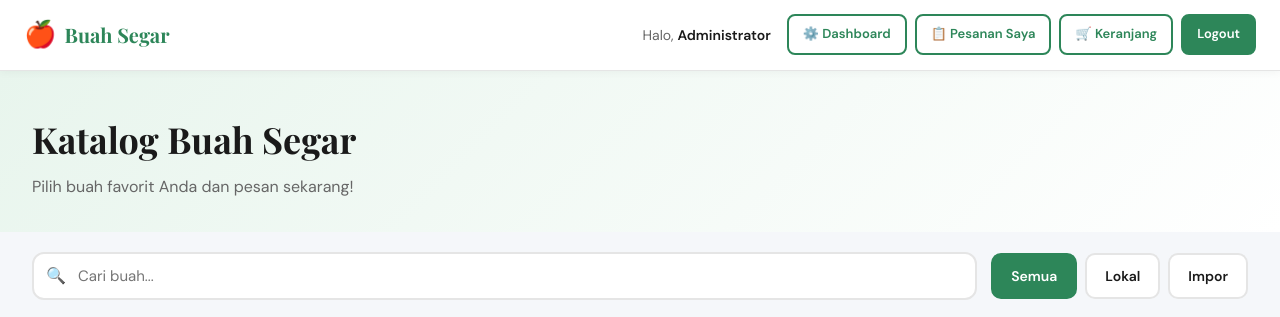
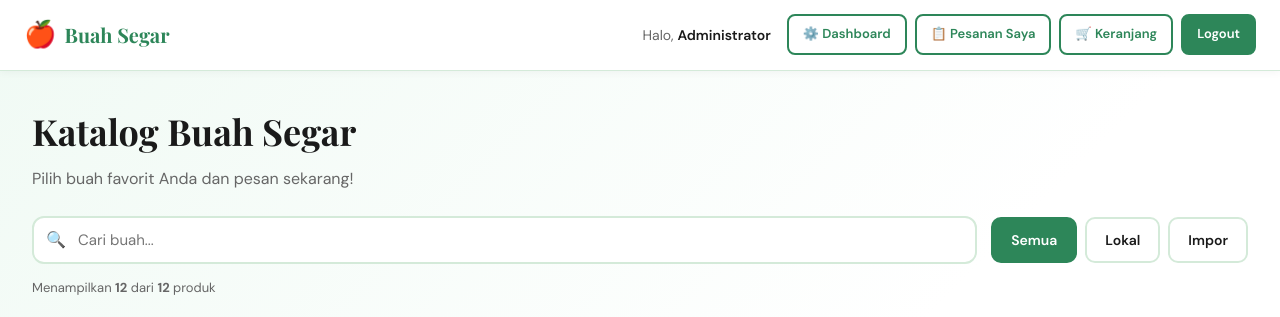
Before and after one commit to MuadzBelajar/project.E-commerce-buah, a PHP site: page /pages/catalog.php in a window 1280 px wide. Shown: the top 317 px of the page. Run offline with PHP 8.4, Linux system fonts and the light colour scheme; a user stored in the database is signed in; data comes from the database, SQL or seed files in the repository.

Commit message:
Add files via upload

```diff
--- a/project.E-commerce-buah/pages/catalog.php
+++ b/project.E-commerce-buah/pages/catalog.php
@@ -53,13 +53,19 @@ try { $products = fetchAll($sql, $params); } catch (Exception $e) { $products =
 :root {
     --primary:#2D8659; --primary-dark:#1F5F3F; --primary-light:#E8F5ED;
     --secondary:#FF8C42; --text:#1A1A1A; --text-light:#666; --text-lighter:#999;
-    --bg:#fff; --bg-alt:#F5F7FA; --border:#E5E5E5; --error:#DC2626; --success:#16A34A;
+    --bg:#ffffff; --bg-alt:#f0faf4; --border:#d4ead9; --error:#DC2626; --success:#16A34A;
     --font-display:'Playfair Display',serif; --font-body:'DM Sans',sans-serif;
     --shadow-sm:0 2px 8px rgba(0,0,0,.04); --shadow-md:0 4px 16px rgba(0,0,0,.08);
     --shadow-lg:0 8px 32px rgba(0,0,0,.12); --t:280ms cubic-bezier(.4,0,.2,1);
 }
 *,*::before,*::after{margin:0;padding:0;box-sizing:border-box}
-body{font-family:var(--font-body);background:var(--bg-alt);color:var(--text);line-height:1.6}
+body{
+    font-family:var(--font-body);
+    background: linear-gradient(135deg, #f0faf4 0%, #fff 60%);
+    background-attachment: fixed;
+    color:var(--text);
+    line-height:1.6
+}
 .container{max-width:1280px;margin:0 auto;padding:0 2rem}
 
 /* NAVBAR */
@@ -99,13 +105,24 @@ body{font-family:var(--font-body);background:var(--bg-alt);color:var(--text);lin
 .mobile-menu .m-user{padding:.75rem 1rem .5rem;font-size:.8125rem;color:var(--text-light);border-bottom:1px solid var(--border);margin-bottom:.25rem}
 .mobile-menu .m-user strong{color:var(--text);display:block;font-size:.9rem}
 
-/* PAGE HEADER */
-.page-header{padding:2.5rem 0 2rem;background:linear-gradient(135deg,var(--primary-light) 0%,#fff 100%)}
-.page-title{font-family:var(--font-display);font-size:2.25rem;font-weight:700;color:var(--text);margin-bottom:.375rem}
-.page-subtitle{font-size:1rem;color:var(--text-light)}
+/* JUDUL HALAMAN - LANGSUNG DALAM CONTAINER */
+.catalog-title {
+    padding: 2rem 0 0.5rem 0;
+}
+.catalog-title h1 {
+    font-family: var(--font-display);
+    font-size: 2.25rem;
+    font-weight: 700;
+    color: var(--text);
+    margin-bottom: 0.375rem;
+}
+.catalog-title p {
+    font-size: 1rem;
+    color: var(--text-light);
+}
 
 /* TOOLBAR */
-.toolbar{padding:1.25rem 0;display:flex;gap:.875rem;flex-wrap:wrap;align-items:center}
+.toolbar{padding:1rem 0 1.25rem;display:flex;gap:.875rem;flex-wrap:wrap;align-items:center}
 .search-box{flex:1;min-width:200px;position:relative}
 .search-input{width:100%;padding:.75rem 1rem .75rem 2.75rem;border:2px solid var(--border);border-radius:12px;font-size:.9375rem;font-family:var(--font-body);transition:var(--t);background:#fff}
 .search-input:focus{outline:none;border-color:var(--primary);box-shadow:0 0 0 3px rgba(45,134,89,.1)}
@@ -117,7 +134,7 @@ body{font-family:var(--font-body);background:var(--bg-alt);color:var(--text);lin
 .product-count{font-size:.8125rem;color:var(--text-light);width:100%}
 
 /* PRODUCTS GRID — desktop */
-.products-section{padding:1.5rem 0 4rem}
+.products-section{padding:0 0 4rem}
 .products-grid{display:grid;grid-template-columns:repeat(auto-fill,minmax(260px,1fr));gap:1.5rem}
 
 /* PRODUCT CARD */
@@ -201,9 +218,10 @@ body{font-family:var(--font-body);background:var(--bg-alt);color:var(--text);lin
     /* Swap navbar: hide desktop, show mobile */
     .nav-desktop{display:none}
     .nav-mobile{display:flex}
-    .page-header{padding:1.5rem 0 1.25rem}
-    .page-title{font-size:1.5rem}.page-subtitle{font-size:.875rem}
-    .toolbar{padding:1rem 0;gap:.625rem}
+    .catalog-title{padding:1rem 0 0.25rem 0}
+    .catalog-title h1{font-size:1.5rem}
+    .catalog-title p{font-size:.875rem}
+    .toolbar{padding:0.5rem 0 1rem;gap:.625rem}
     .search-box{min-width:0;width:100%;flex:none}
     .filter-group{gap:.5rem;width:100%}
     .filter-btn{padding:.5rem .875rem;font-size:.8125rem;flex:1;text-align:center;justify-content:center}
@@ -260,7 +278,7 @@ body{font-family:var(--font-body);background:var(--bg-alt);color:var(--text);lin
       <span class="logo-text">Buah Segar</span>
     </a>
 
-    <!-- DESKTOP: semua tombol tampil -->
+    <!-- DESKTOP -->
     <div class="nav-desktop">
       <span class="nav-greeting">Halo, <strong><?php echo htmlspecialchars($user['nama_lengkap']); ?></strong></span>
       <?php if (isAdmin()): ?>
@@ -276,7 +294,7 @@ body{font-family:var(--font-body);background:var(--bg-alt);color:var(--text);lin
       <a href="../auth/logout.php" class="nav-btn solid">Logout</a>
     </div>
 
-    <!-- MOBILE: ikon keranjang + hamburger -->
+    <!-- MOBILE -->
     <div class="nav-mobile">
       <a href="cart.php" class="cart-icon-btn" id="cartLinkMobile">
         🛒
@@ -303,10 +321,11 @@ body{font-family:var(--font-body);background:var(--bg-alt);color:var(--text);lin
   </div>
 </nav>
 
-<div class="page-header">
-  <div class="container">
-    <h1 class="page-title">Katalog Buah Segar</h1>
-    <p class="page-subtitle">Pilih buah favorit Anda dan pesan sekarang!</p>
+<!-- JUDUL HALAMAN LANGSUNG DALAM CONTAINER (tanpa background terpisah) -->
+<div class="container">
+  <div class="catalog-title">
+    <h1>Katalog Buah Segar</h1>
+    <p>Pilih buah favorit Anda dan pesan sekarang!</p>
   </div>
 </div>
 
```
Also changed, not shown: project.E-commerce-buah/admin/dashboard.php (+19 -54 lines), project.E-commerce-buah/api/checkout.php (line endings or trailing spaces), project.E-commerce-buah/assets/images/products/69d5dd6c3b18d-1775623532.jpg (added).
